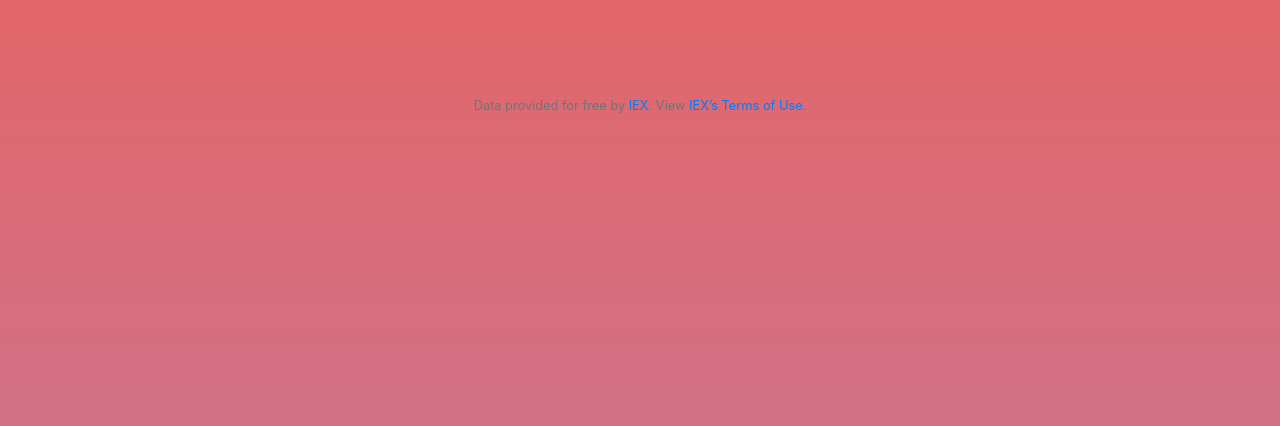
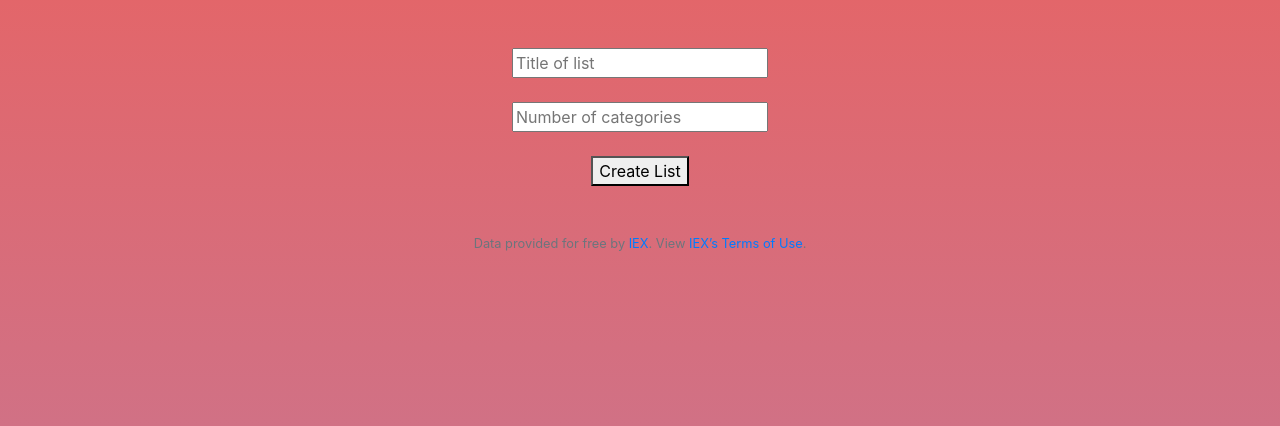
Before and after one commit to azaidrahman/list_project, a Flask app: page / in a window 1280 px wide. Shown: the part 76-502 px from the top of the page. Run offline with Flask 2, Linux system fonts and the light colour scheme.

Commit message:
Added some frontend pages
Creating interface for list settings

```diff
--- a/app.py
+++ b/app.py
@@ -19,6 +19,26 @@ def after_request(response):
     response.headers["Pragma"] = "no-cache"
     return response
 
-@app.route("/")
+@app.route("/", methods=["GET", "POST"])
 def hello():
-    return render_template("layout.html")
+    if request.method == "POST":
+
+        title = request.form.get("title")
+        number = int(request.form.get("number_categories"))
+
+        return render_template("list_settings.html", title=title, number=number)
+
+    else:
+        return render_template("landing.html")
+
+@app.route("/settings", methods=["GET", "POST"])
+def settings():
+    if request.method == "POST":
+
+        title = request.form.get("title")
+        number = int(request.form.get("number_categories"))
+
+        return render_template("list_settings.html", title=title, number=number)
+
+    else:
+        return render_template("landing.html")
--- /dev/null
+++ b/templates/landing.html
@@ -0,0 +1,16 @@
+{% extends "layout.html" %}
+
+{% block title %}
+    Create a list
+{% endblock %}
+
+{% block main %}
+    <form action="/" method="post">
+        <input type="text" placeholder="Title of list" name="title">
+        <br><br>
+        <input type="number" placeholder="Number of categories" name="number_categories">
+        <br><br>
+        <button type="submit">Create List</button>
+    </form>
+
+{% endblock %}
--- a/templates/layout.html
+++ b/templates/layout.html
@@ -10,8 +10,7 @@
         <!-- http://getbootstrap.com/docs/4.5/ -->
         <link rel="stylesheet" href="https://cdn.jsdelivr.net/npm/bootstrap@4.5.3/dist/css/bootstrap.min.css" integrity="sha384-TX8t27EcRE3e/ihU7zmQxVncDAy5uIKz4rEkgIXeMed4M0jlfIDPvg6uqKI2xXr2" crossorigin="anonymous">
 
-        <!-- https://favicon.io/emoji-favicons/money-mouth-face/ -->
-        <link href="/static/favicon.ico" rel="icon">
+
 
         <link href="/static/styles.css" rel="stylesheet">
 
```
Also changed, not shown: templates/list_settings.html (added, +15 -0 lines).
